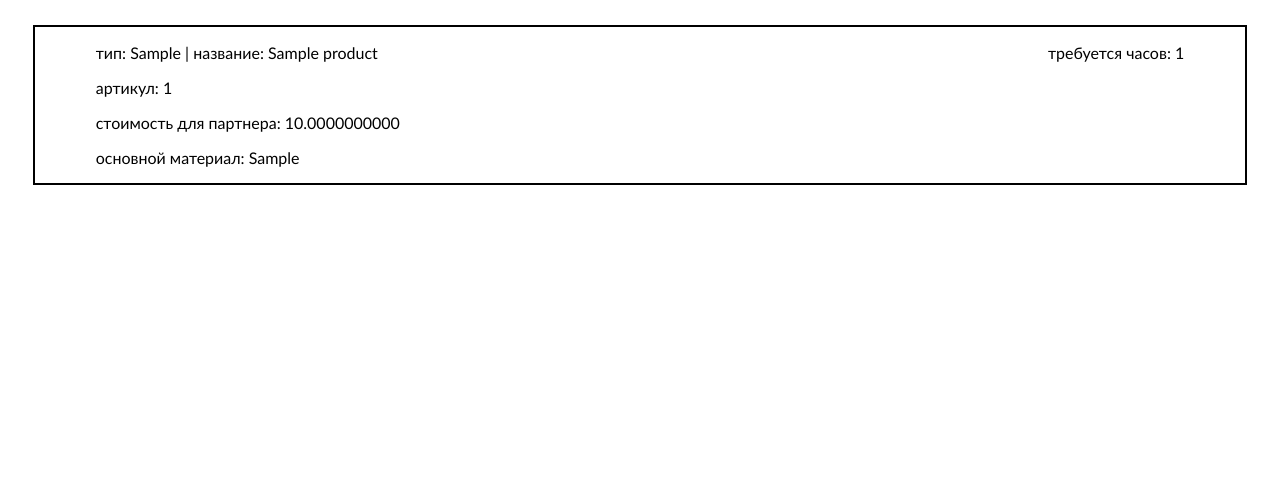
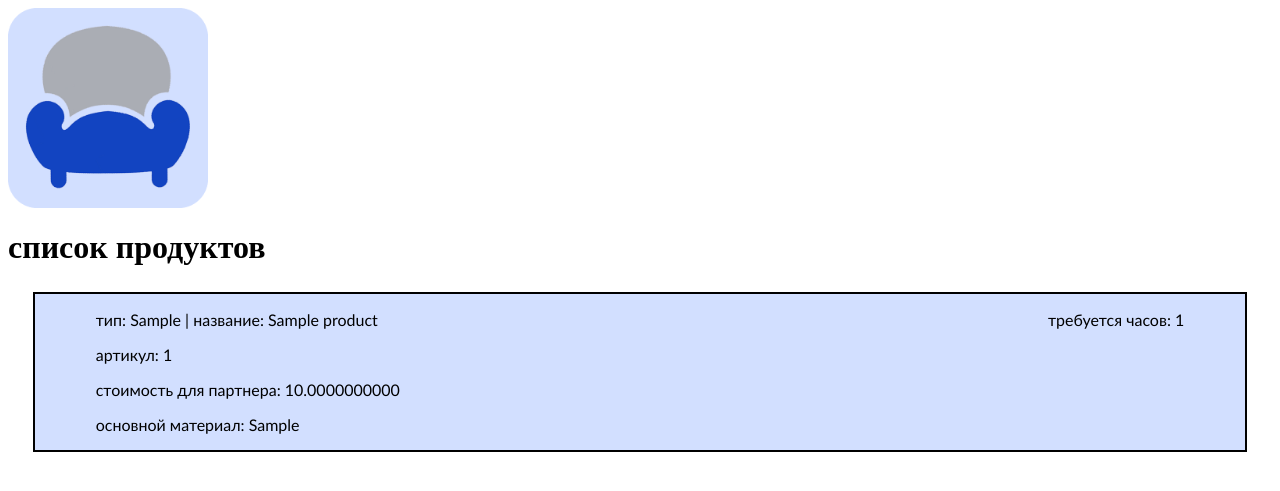
Before and after one commit to TheCoolestProgrammer/demodemoex, a FastAPI app: page / in a window 1280 px wide. Shown: the top 491 px of the page. Run offline with FastAPI, Linux system fonts and the light colour scheme; tables that the repository leaves empty hold one stand-in row (values such as "Sample post").

Commit message:
little changes for 2 task

```diff
--- a/templates/main.html
+++ b/templates/main.html
@@ -4,9 +4,11 @@
         <link rel="icon", href="/static/Комфорт.ico" type="image/x-icon">
     </head>
 <body>
+    <img src="/static/Комфорт.png" style="height:200px; width:auto">
+    <h1>список продуктов</h1>
     <div class="products">
        {% for product in data.products %}
-        <div class="product_div" style="position:relative;margin:2%; border:2px solid black;">
+        <div class="product_div" style="position:relative;margin:2%; border:2px solid black; background-color: #D2DFFF;">
             <p style="font-family:Candara; margin-left:5%">тип: {{product.product_type}} | название: {{product.product_name}}</p>
             <p style="font-family:Candara; margin-left:5%">артикул: {{product.articul}}</p>
             <p style="font-family:Candara; margin-left:5%">стоимость для партнера: {{product.min_partner_cost}}</p>
```
Also changed, not shown: main.py (line endings or trailing spaces), static/Комфорт.png (added).
